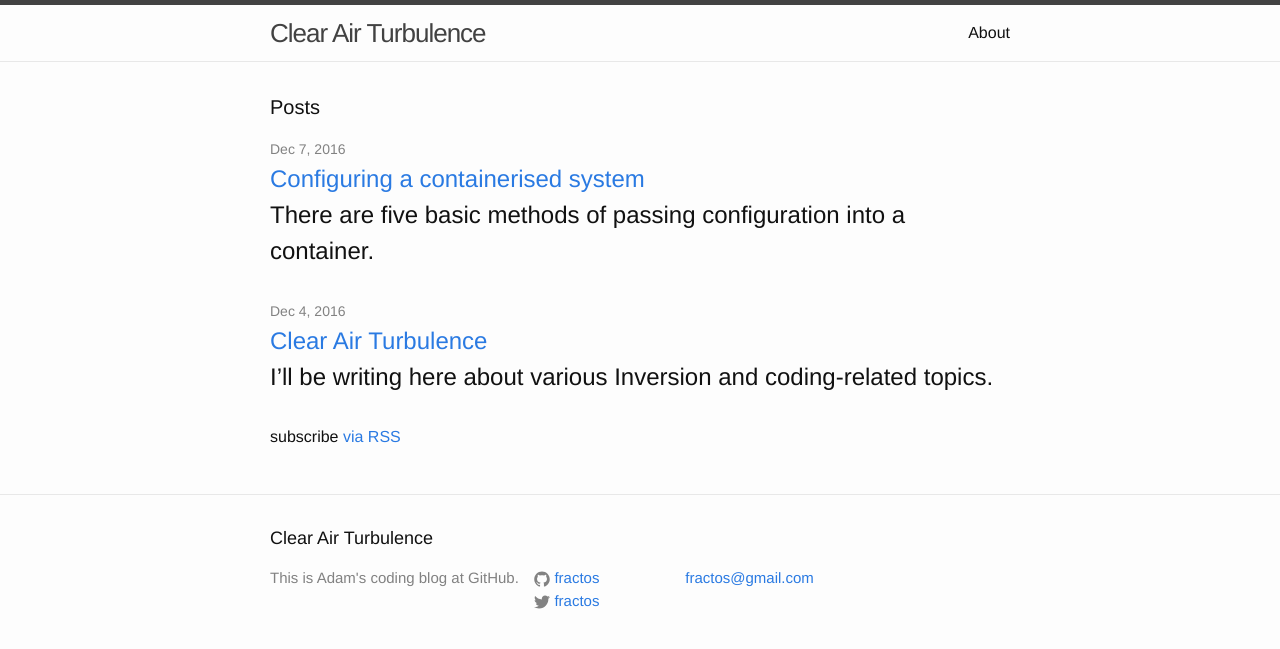
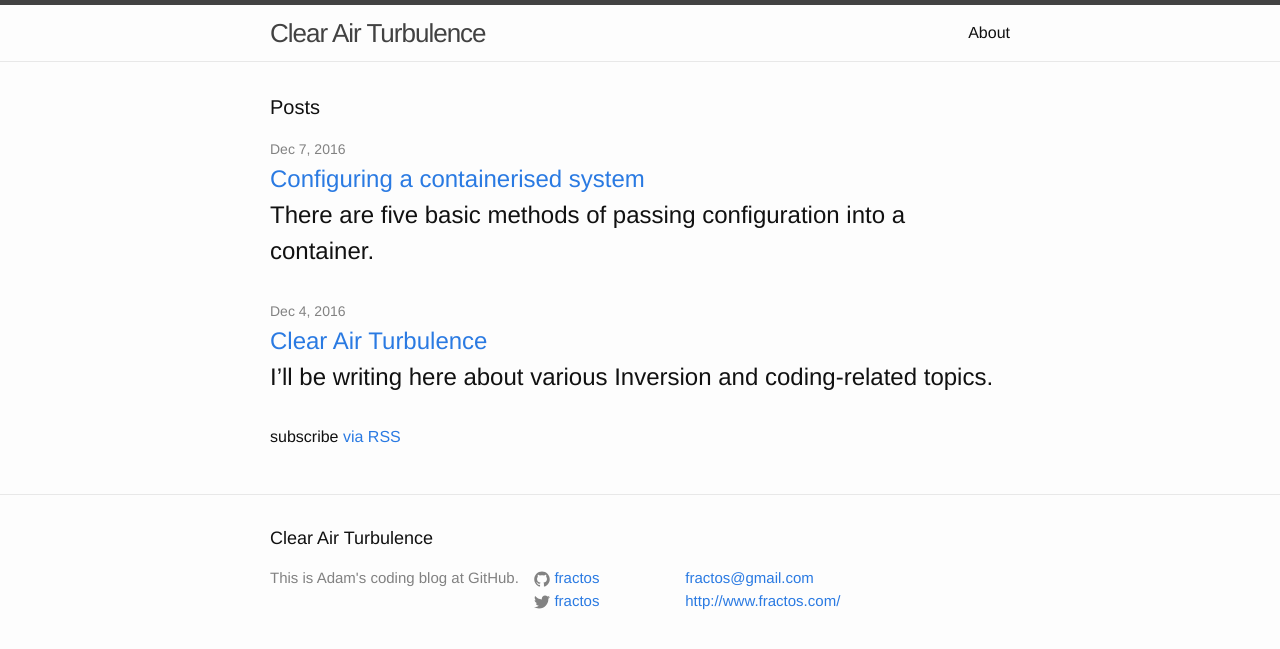
Before and after one commit to fractos/fractos.github.io, a Jekyll site: the page built from index.html, in a window 1280 px wide. Shown: the top 649 px of the page. Built offline with Jekyll 4.4.1, drawn with Linux system fonts in a browser that asks for light colours; some of the changed lines change nothing that is shown.

Commit message:
forgot config file.

```diff
--- a/_config.yml
+++ b/_config.yml
@@ -5,6 +5,7 @@ description: > # this means to ignore newlines until "baseurl:"
   This is Adam's coding blog at GitHub.
 baseurl: "" # the subpath of your site, e.g. /blog/
 url: "http://fractos.github.io" # the base hostname & protocol for your site
+home: "http://www.fractos.com/"
 twitter_username: fractos
 github_username:  fractos
 
```
